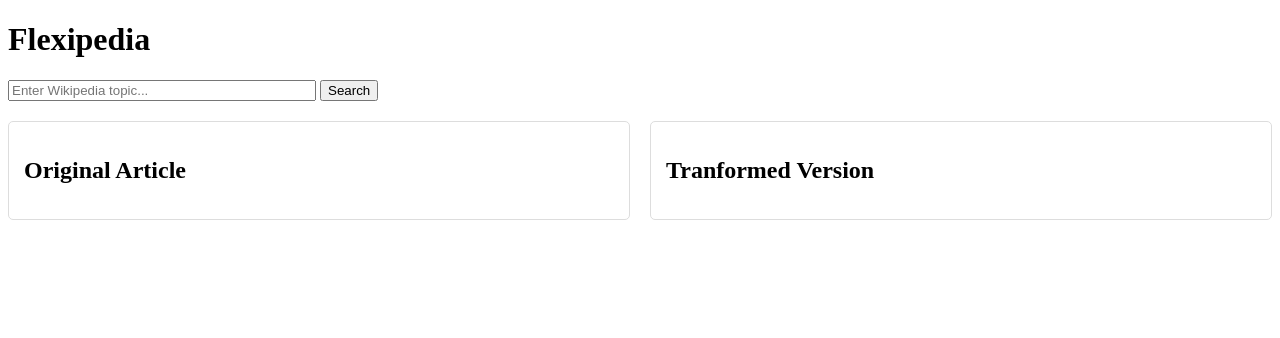
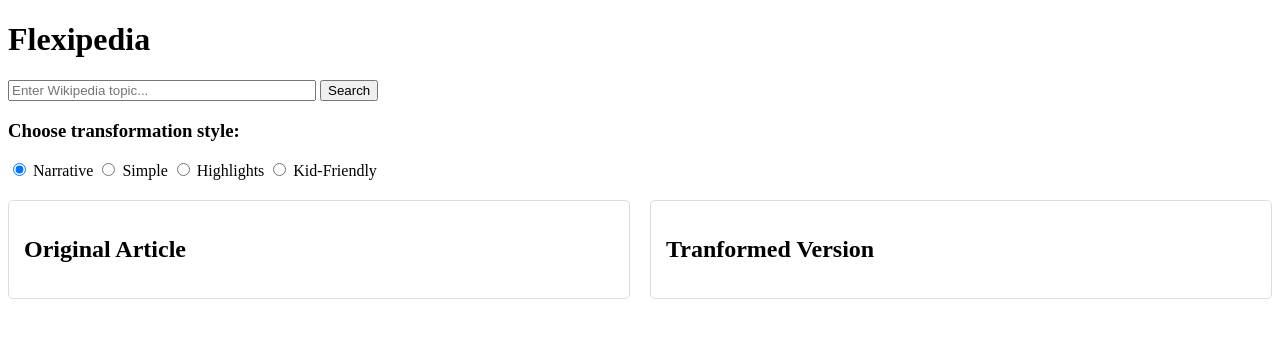
Before and after one commit to joshlevy89/flexipedia, a Flask app: page / in a window 1280 px wide. Shown: the top 338 px of the page. Run offline with Flask 3, Linux system fonts and the light colour scheme.

Commit message:
Added other transformation styles

```diff
--- a/app.py
+++ b/app.py
@@ -6,15 +6,21 @@
 app = Flask(__name__)
 ANTHROPIC_API_KEY = os.getenv('ANTHROPIC_API_KEY')
 
-def transform_to_narrative(text, title):
-
+def transform_text(text, title, transform_type):
     headers = {
         "x-api-key": ANTHROPIC_API_KEY,
         "anthropic-version": "2023-06-01",
         "content-type": "application/json",
     }
 
-    prompt = f"""Transform the article below into something very narratively compelling but reasonably concise.
+    prompts = {
+        "narrative": "Transform the article below into something very narratively compelling but reasonably concise.",
+        "simple": "Rewrite the article below in simple, easy-to-understand language while maintaining the key information.",
+        "highlights": "Extract and present the key points and most interesting facts from the article below in a clear, organized way.",
+        "kidFriendly": "Rewrite the article below in a fun, engaging way that would be perfect for children to understand, while keeping it educational."
+    }
+
+    prompt = f"""{prompts.get(transform_type, prompts['narrative'])}
 Original text:
 {text}"""
 
@@ -38,12 +44,9 @@
 
         if response.status_code != 200:
             print(f"API Error: Status {response.status_code}")
-            # print("Response:", response.text)
             return None
 
         response_data = response.json()
-
-        # print("Successful response:", response_data)  # Debug logging
         return response_data['content'][0]['text']
 
     except Exception as e:
@@ -56,20 +59,20 @@
 
 @app.route('/process', methods=['POST'])
 def process_text():
-
     data = request.get_json()
     title = data.get('title')
     text = data.get('text')
+    transform_type = data.get('transformType', 'narrative')
 
     if not text or not title:
-        print("Missing text or title")  # Debug log
+        print("Missing text or title")
         return jsonify({'error': 'Missing text or title'}), 400
 
-    narrative = transform_to_narrative(text, title)
-    if narrative:
+    transformed_text = transform_text(text, title, transform_type)
+    if transformed_text:
         return jsonify({
             'success': True,
-            'narrative': narrative
+            'transformed': transformed_text
         })
     else:
         return jsonify({
--- a/static/js/wikipedia.js
+++ b/static/js/wikipedia.js
@@ -69,7 +69,7 @@
             currentArticle.content = fullContent;
 
             if (fullContent.length > 0) {
-                await transformToNarrative();
+                await transformText();
             } else {
                 error.textContent = "Could not retrieve article content.";
             }
@@ -84,10 +84,11 @@
     }
 }
 
-export async function transformToNarrative() {
+export async function transformText() {
     const error = document.getElementById("error");
     const transformingSpinner = document.getElementById("transformingSpinner");
     const narrativeContent = document.getElementById("narrativeContent");
+    const transformType = document.querySelector('input[name="transformType"]:checked').value;
 
     error.textContent = "";
     transformingSpinner.style.display = "block";
@@ -101,14 +102,15 @@
             },
             body: JSON.stringify({
                 title: currentArticle.title,
-                text: currentArticle.content
+                text: currentArticle.content,
+                transformType: transformType
             })
         });
 
         const data = await response.json();
 
         if (data.success) {
-            narrativeContent.textContent = data.narrative;
+            narrativeContent.textContent = data.transformed;
         } else {
             error.textContent = data.error || "Failed to transform text";
         }
@@ -123,4 +125,12 @@
 // Add at the bottom of the file
 document.addEventListener('DOMContentLoaded', () => {
     document.getElementById('searchButton').addEventListener('click', searchWikipedia);
+    // Add event listeners for radio buttons to trigger transform
+    document.querySelectorAll('input[name="transformType"]').forEach(radio => {
+        radio.addEventListener('change', () => {
+            if (currentArticle.content) {
+                transformText();
+            }
+        });
+    });
 });
--- a/templates/index.html
+++ b/templates/index.html
@@ -10,7 +10,6 @@
 <body>
     <h1>Flexipedia</h1>
     <input type="text" id="inputText" placeholder="Enter Wikipedia topic..." class="search-input">
-    <!-- <button onclick="searchWikipedia()">Search</button> -->
     <button id="searchButton">Search</button>
 
     <div id="output">
@@ -18,6 +17,23 @@
         <div id="suggestion" class="suggestion"></div>
         <div id="error" class="error"></div>
         <div id="truncationNotice" class="truncation-notice" style="display: none;"></div>
+
+        <div class="transform-options">
+            <h3>Choose transformation style:</h3>
+            <div class="radio-group">
+                <input type="radio" id="narrative" name="transformType" value="narrative" checked>
+                <label for="narrative">Narrative</label>
+
+                <input type="radio" id="simple" name="transformType" value="simple">
+                <label for="simple">Simple</label>
+
+                <input type="radio" id="highlights" name="transformType" value="highlights">
+                <label for="highlights">Highlights</label>
+
+                <input type="radio" id="kidFriendly" name="transformType" value="kidFriendly">
+                <label for="kidFriendly">Kid-Friendly</label>
+            </div>
+        </div>
 
         <div class="content-container">
             <div class="content-column">
@@ -30,7 +46,7 @@
                 <h2>Tranformed Version</h2>
                 <div id="transformingSpinner" class="loading-container" style="display: none;">
                     <div class="spinner"></div>
-                    <div>Transforming article into narrative form...</div>
+                    <div>Transforming article...</div>
                 </div>
                 <div id="narrativeContent"></div>
             </div>
```
